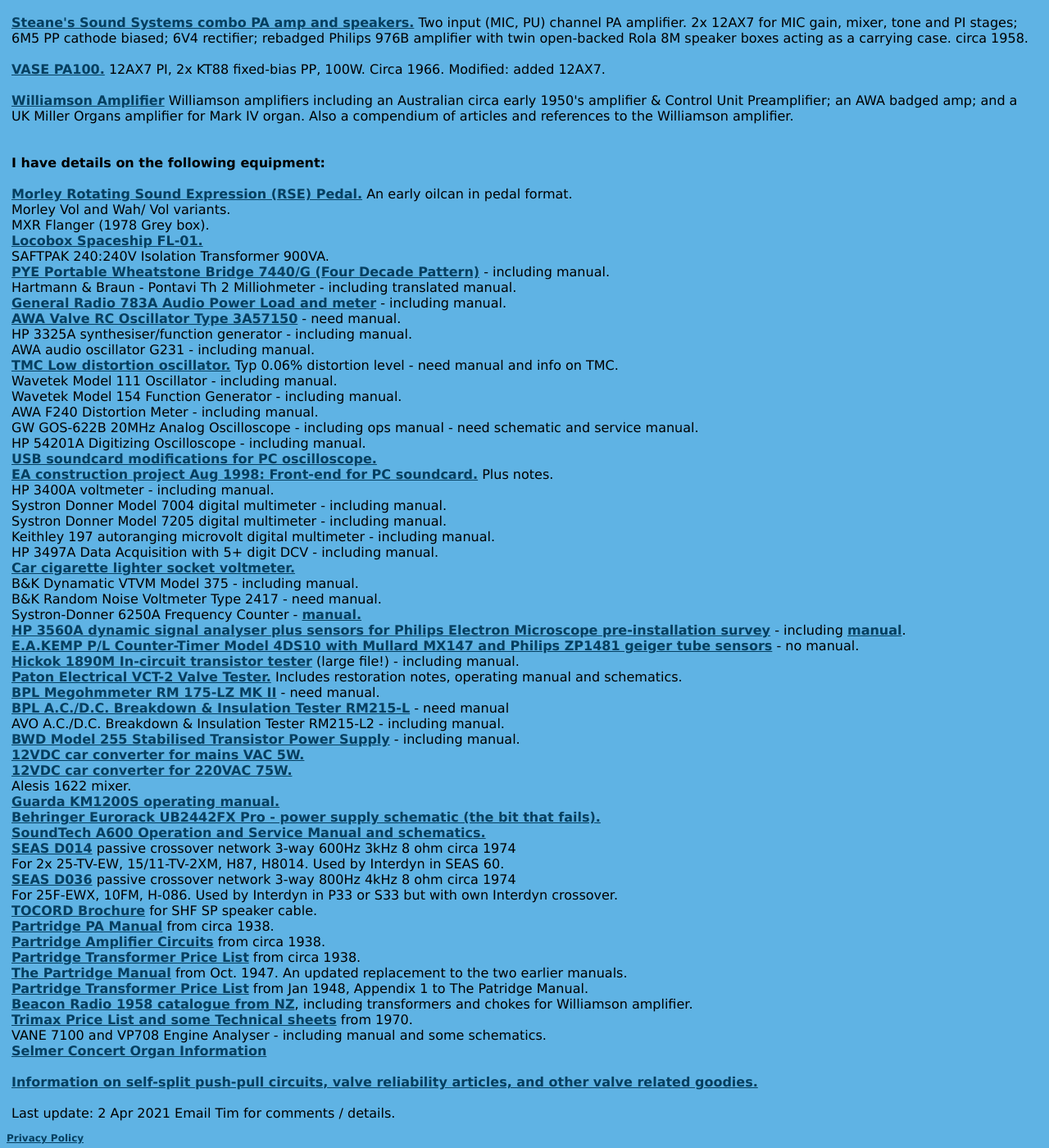
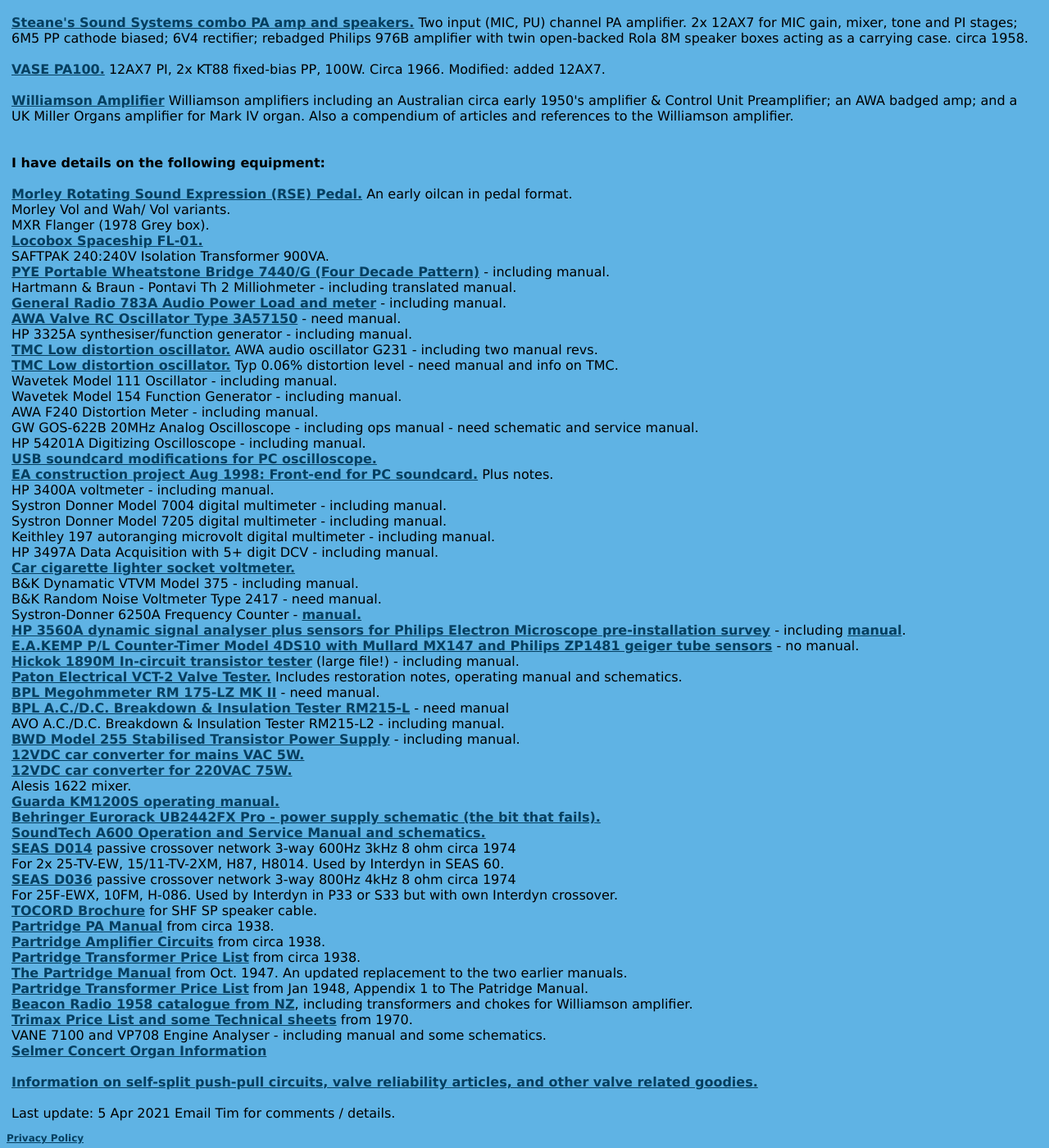
Before and after one commit to michael-robbins/michael-robbins.github.io, a Jekyll site: the page built from projects/amplifier.html, in a window 1280 px wide and 1400 px high, scrolled down 2650 px. Shown: the whole window at 82% size. Built offline with Jekyll 4.4.1, drawn with Linux system fonts in a browser that asks for light colours.

Commit message:
Update amplifier.html

```diff
--- a/projects/amplifier.html
+++ b/projects/amplifier.html
@@ -193,7 +193,7 @@
       <br />
       HP 3325A synthesiser/function generator - including manual.
       <br />
-      AWA audio oscillator G231 - including manual.
+      <a href="/static/AWA G231 audio oscillator.pdf">TMC Low distortion oscillator.</a> AWA audio oscillator G231 - including two manual revs.
       <br />
       <a href="/static/TMC Low Distortion Oscillator.pdf">TMC Low distortion oscillator.</a> Typ 0.06% distortion level - need manual and info on TMC.
       <br />
@@ -289,7 +289,7 @@
       <a href="/projects/Valve Info.html">Information on self-split push-pull circuits, valve reliability articles, and other valve related goodies.</a>
       <br />
       <br />
-      Last update: 2 Apr 2021
+      Last update: 5 Apr 2021
       Email Tim for comments / details.
       <br />
       <br />
```
